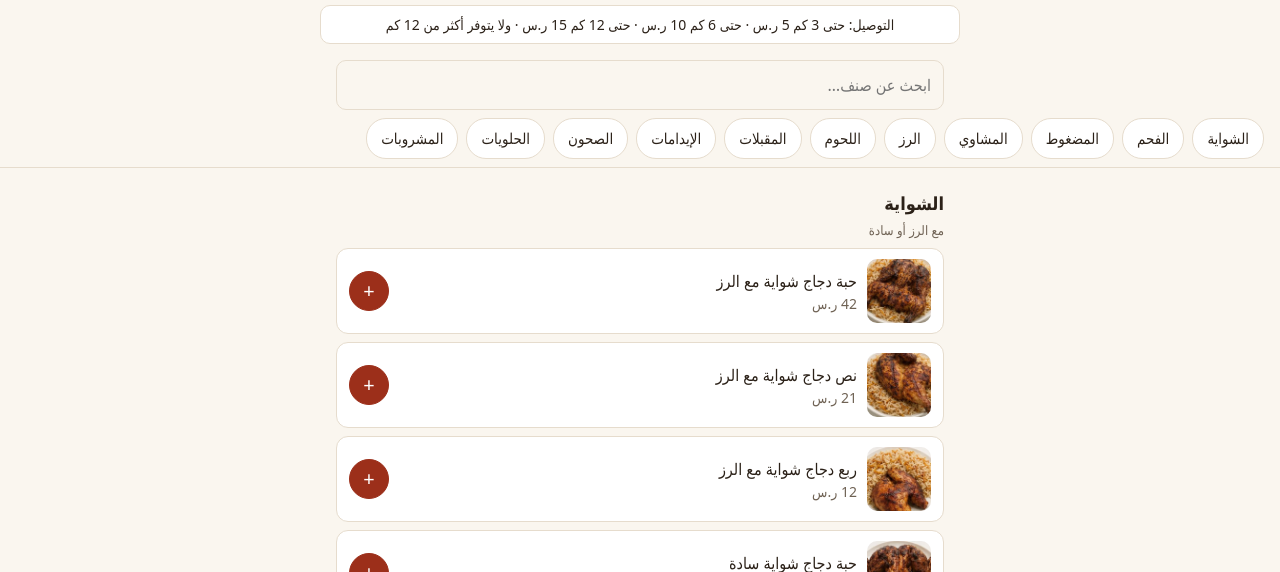
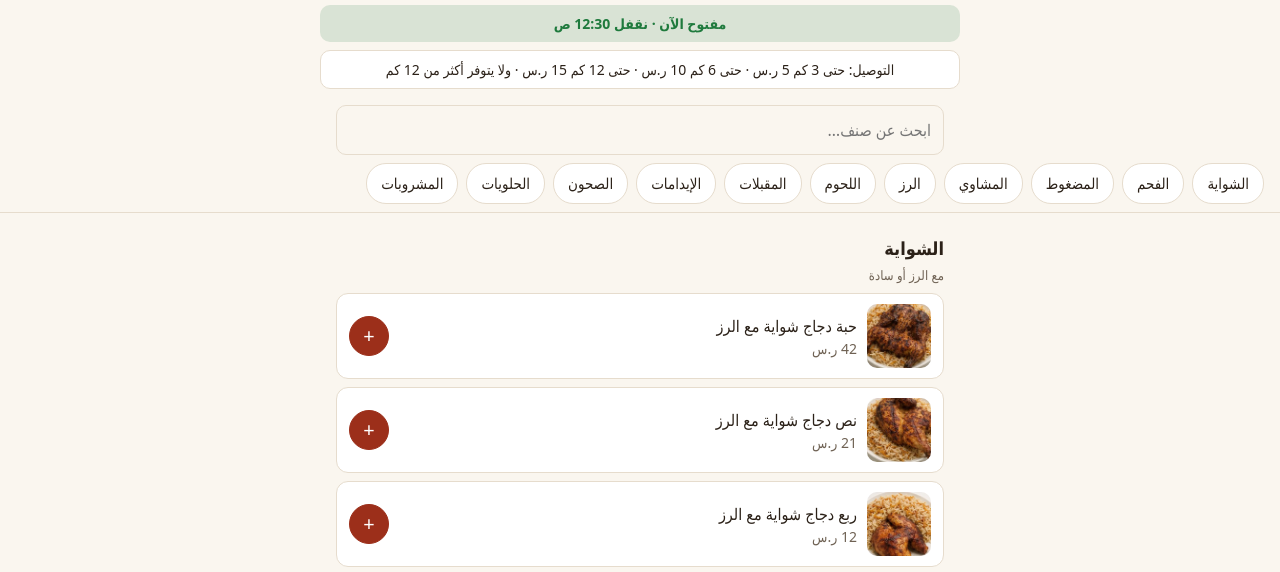
Before and after one commit to turkestani/turkestani-order, a plain HTML site: page index.html in a window 1280 px wide. Shown: the part 179-751 px from the top of the page. Drawn offline with Linux system fonts and the light colour scheme.

Commit message:
Add files via upload

```diff
--- a/index.html
+++ b/index.html
@@ -148,7 +148,7 @@ const WHATSAPP = "966539403811"; // رقم واتساب المندوب بصيغ
 // لإخفاء أصناف: اكتب أسماءها كما هي في القائمة، مثال: const HIDE = ["شوربة", "خبز"];
 const HIDE = [];
 // ساعات العمل بتوقيت السعودية. null = بدون تحقق. مثال: { open: "11:00", close: "00:30" } (يدعم الإغلاق بعد منتصف الليل)
-const HOURS = null;
+const HOURS = { open: "10:30", close: "00:30" }; // من خرائط قوقل: كل الأيام 10:30 ص – 12:30 ص
 // أقل مجموع أصناف للتوصيل بالريال. 0 = بدون حد أدنى.
 const MIN_ORDER = 0;
 // لتتبع الزيارات والنقرات: سجّل مجانًا في goatcounter.com واكتب اسم موقعك هنا، مثال: "turkestani". فارغ = بدون تتبع.
```
